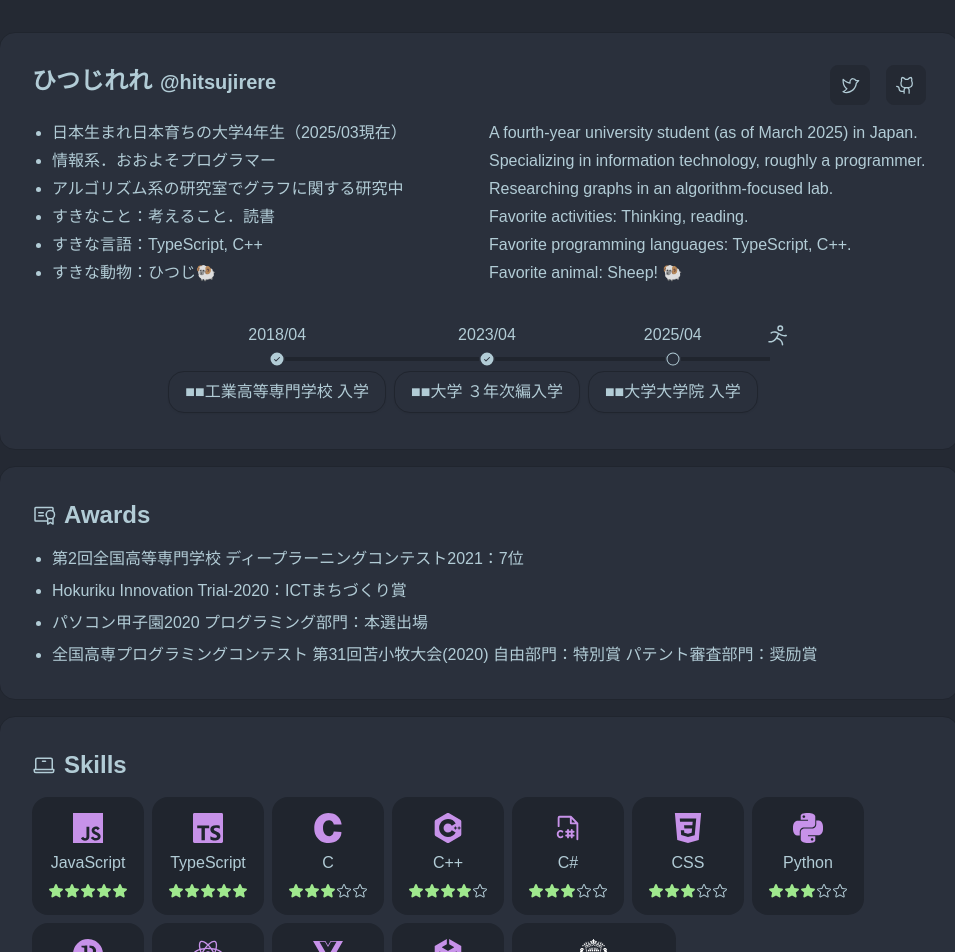
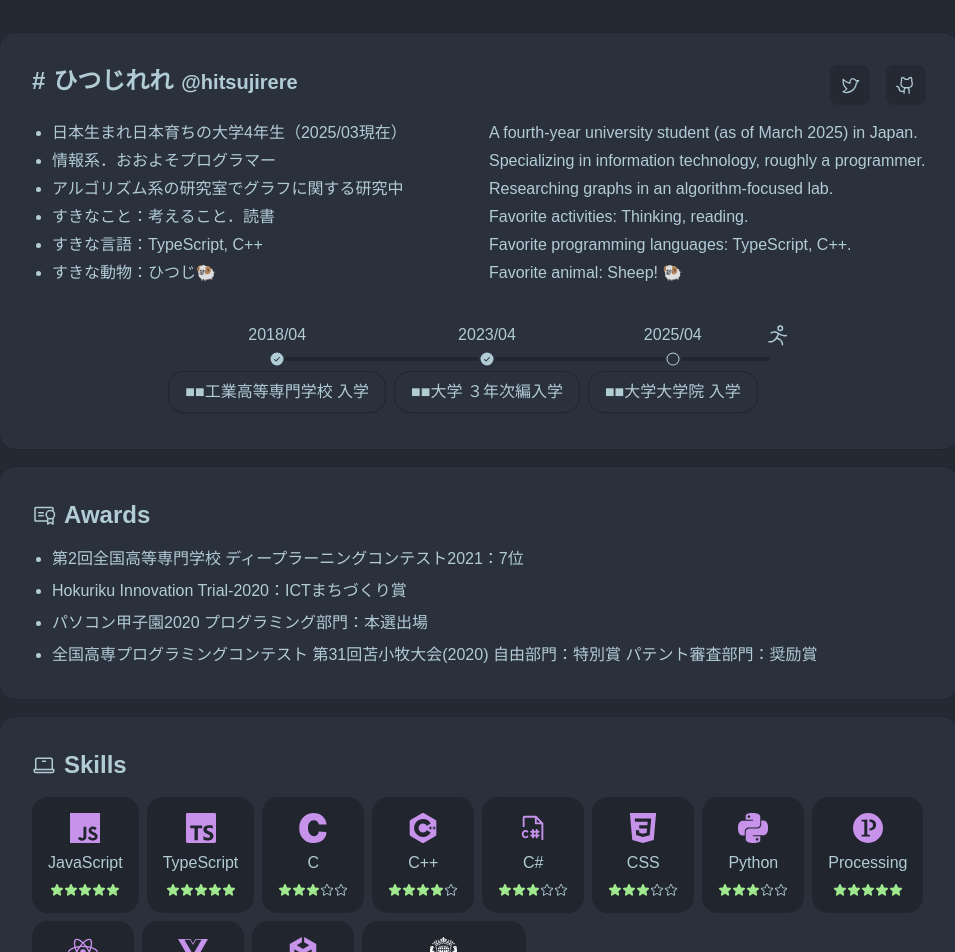
Before and after one commit to HitsujiRere/webpage, a Next.js app: page / in a window 1280 px wide. Shown: the top 952 px of the page, without its empty margins (161-1116 px from the left). Built offline with nearby package versions, Linux system fonts and the light colour scheme; a web font is replaced by a local one.

Commit message:
見た目の修正

```diff
--- a/src/app/_components/About.tsx
+++ b/src/app/_components/About.tsx
@@ -9,6 +9,7 @@ export const About = () => {
       <div className="card-body @container gap-4">
         <div className="flex flex-wrap justify-between gap-2">
           <h1 className="flex items-baseline gap-2">
+            <span className="font-bold text-2xl">#</span>
             <span className="font-bold text-2xl">ひつじれれ</span>
             <span className="font-bold text-xl">@hitsujirere</span>
           </h1>
--- a/src/app/globals.css
+++ b/src/app/globals.css
@@ -2,6 +2,12 @@
 @plugin "daisyui" {
   /* biome-ignore lint/correctness/noUnknownProperty: daisyui use property themes */
   themes: dim --default;
+}
+
+@layer override {
+  .card-lg .card-body {
+    @apply max-lg:[--card-p:1rem];
+  }
 }
 
 @layer components {
--- a/src/app/layout.tsx
+++ b/src/app/layout.tsx
@@ -23,7 +23,7 @@ export default function RootLayout({
   children: React.ReactNode;
 }>) {
   return (
-    <html lang="en">
+    <html lang="ja">
       <body
         className={classNames("min-h-screen bg-base-200", geistMono.className)}
       >
--- a/src/app/work/[id]/page.tsx
+++ b/src/app/work/[id]/page.tsx
@@ -22,7 +22,10 @@ export default async function Home({
     <main className="mx-auto grid max-w-5xl gap-4 p-4 lg:p-8">
       <div className="card card-lg card-border border-base-300 bg-base-100">
         <div className="card-body @container gap-4">
-          <h1 className="font-bold text-2xl">{work.name}</h1>
+          <h1 className="flex items-baseline gap-2">
+            <span className="font-bold text-2xl">#</span>
+            <span className="font-bold text-2xl">{work.name}</span>
+          </h1>
 
           <p className="text-lg">{work.explain}</p>
 
--- a/src/components/SkillCard/components/SkillCardBody.tsx
+++ b/src/components/SkillCard/components/SkillCardBody.tsx
@@ -2,7 +2,7 @@ import type { ReactNode } from "react";
 import { Stars } from "./Stars";
 
 export type SkillCardBodyProps = {
-  name: string | ReactNode;
+  name: ReactNode;
   stars?: number;
   icon?: ReactNode;
   href?: string;
@@ -16,13 +16,9 @@ export const SkillCardBody = ({
   children,
 }: SkillCardBodyProps) => {
   return (
-    <div className="card-body items-center justify-between gap-2">
+    <div className="card-body items-center justify-between gap-2 text-base">
       {icon}
-      {typeof name === "string" ? (
-        <span className="text-base">{name}</span>
-      ) : (
-        name
-      )}
+      {name}
       {stars !== undefined && <Stars stars={stars} />}
       {children}
     </div>
--- a/src/components/SkillCard/components/Stars.tsx
+++ b/src/components/SkillCard/components/Stars.tsx
@@ -5,9 +5,9 @@ export const Stars = ({ stars }: { stars: number }) => {
     <div className="flex justify-center">
       {[1, 2, 3, 4, 5].map((star) =>
         star <= stars ? (
-          <PiStarFill key={star} className="fill-primary text-base" />
+          <PiStarFill key={star} className="fill-primary text-sm" />
         ) : (
-          <PiStar key={star} className="fill-base-content text-base" />
+          <PiStar key={star} className="fill-base-content text-sm" />
         ),
       )}
     </div>
--- a/src/components/SkillCard/index.tsx
+++ b/src/components/SkillCard/index.tsx
@@ -16,7 +16,10 @@ export const SkillCard = ({ href, ...props }: SkillCardProps) => {
       <a href={href} target="_blank" rel="noreferrer">
         <button
           type="button"
-          className={classNames(baseClassName, "link no-underline")}
+          className={classNames(
+            baseClassName,
+            "link hover:-translate-y-1 no-underline transition-transform",
+          )}
         >
           <SkillCardBody {...props} />
         </button>
--- a/src/components/WorkCard/index.tsx
+++ b/src/components/WorkCard/index.tsx
@@ -1,3 +1,4 @@
+import classNames from "classnames";
 import Link from "next/link";
 import type { Work } from "~/types/Work";
 import { WorkCardBody } from "./components/WorkCardBody";
@@ -7,12 +8,17 @@ export type WorkCardProps = {
 };
 
 export const WorkCard = ({ work }: WorkCardProps) => {
+  const baseClassName = "card card-sm h-full w-full bg-base-300";
+
   if (work.hasDetailPage) {
     return (
       <Link href={`/work/${work.id}`}>
         <button
           type="button"
-          className="card card-sm link h-full w-full bg-base-300 no-underline"
+          className={classNames(
+            baseClassName,
+            "link hover:-translate-y-1 no-underline transition-transform",
+          )}
         >
           <WorkCardBody work={work} />
         </button>
@@ -21,7 +27,7 @@ export const WorkCard = ({ work }: WorkCardProps) => {
   }
 
   return (
-    <div className="card card-sm h-full w-full bg-base-300">
+    <div className={baseClassName}>
       <WorkCardBody work={work} />
     </div>
   );
```
